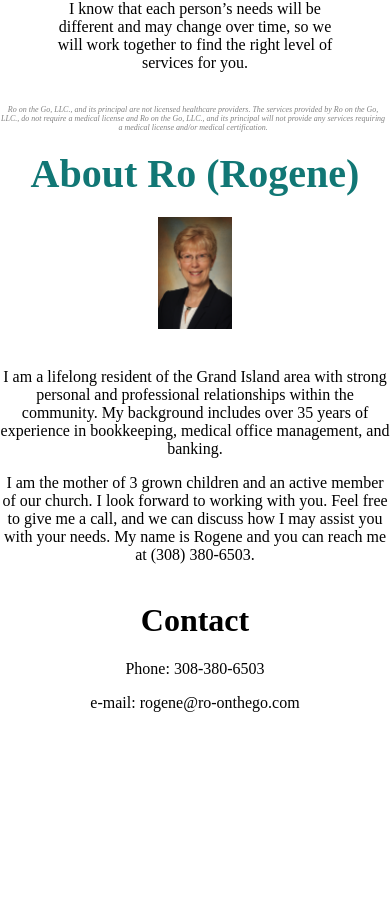
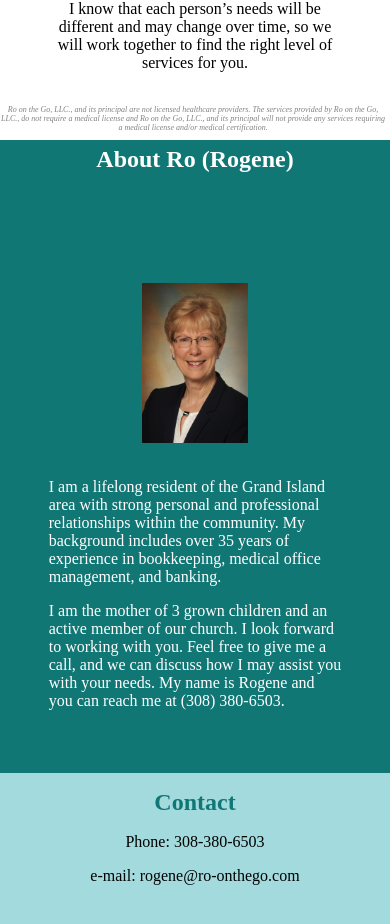
Before and after one commit to alexasparks/ro-onthego.com, a React (Create React App) app: page / in a window 390 px wide. Shown: the part 2268-3192 px from the top of the page. Before the commit the page ends 2996 px from the top, so only its background shows below. Built offline with nearby package versions, Linux system fonts and the light colour scheme; a web font is replaced by a local one.

Commit message:
all pages responsive in test

```diff
--- a/src/css/about.css
+++ b/src/css/about.css
@@ -33,12 +33,11 @@
 }
 
 
-@media screen and (min-width: 1024px) and (max-width: 1224px) {
+@media screen and (min-width: 768px) and (max-width: 1223px) {
   .about-page {
     height: 40vh;
     background-color: #117775;
     display: flex;
-    /* flex-direction: column; */
     flex-flow: row wrap;
   }
 
@@ -61,6 +60,37 @@
 
   .about-ro-content {
     color: white;
+    font-size: 95%;
+    text-align: left;
+  }
+}
+
+@media screen and (min-width: 320px) and (max-width: 767px) {
+  .about-page {
+    height: 75vh;
+    background-color: #117775;
+    display: flex;
+    flex-direction: column;
+  }
+
+  .about-page .heading {
+    color: white;
+    font-size: 150%;
+    margin: 1.5% auto auto auto;
+  }
+
+  .about-ro {
+    /* display: flex; */
+    width: 75vw;
+    margin: auto;
+  }
+
+  .about-ro img {
+    height: 10rem;
+  }
+
+  .about-ro-content {
+    color: white;
     font-size: 100%;
     text-align: left;
     /* margin: 0 auto; */
--- a/src/css/businessOverview.css
+++ b/src/css/businessOverview.css
@@ -21,7 +21,7 @@
   }
 }
 
-@media screen and (min-width: 768px) and (max-width: 1224px) {
+@media screen and (min-width: 768px) and (max-width: 1223px) {
   .bus-overview {
     height: 50vh;
     background-color: #117775;
@@ -31,7 +31,7 @@
   }
 
   .bus-overview h1 {
-    margin-top: 5%;
+    margin-top: 10%;
     margin-bottom: 0%;
     font-size: 200%;
   }
--- a/src/css/contact.css
+++ b/src/css/contact.css
@@ -12,7 +12,7 @@
   }
 }
 
-@media screen and (min-width: 1024px){
+@media screen and (min-width: 768px) and (max-width: 1223px) {
   .contact-page {
     height: 20vh;
     /* height: 65vh; */
@@ -20,11 +20,34 @@
     color: #117775;
   }
 
+  .contact-page h1 {
+    font-size: 150%
+  }
+
   .contact-page p {
-    font-size: 125%;
+    font-size: 100%;
     color: black;
   }
 }
+
+@media screen and (min-width: 320px) and (max-width: 767px) {
+  .contact-page {
+    height: 20vh;
+    /* height: 65vh; */
+    background-color: #A2DADD;
+    color: #117775;
+  }
+
+  .contact-page h1 {
+    font-size: 150%;
+  }
+
+  .contact-page p {
+    font-size: 100%;
+    color: black;
+  }
+}
+
     /* .contact-form {
       display: flex;
       flex-direction: column;
--- a/src/css/services.css
+++ b/src/css/services.css
@@ -70,13 +70,13 @@
   }
 }
 
-@media screen and (min-width: 1024px) and (max-width: 1224px) {
+@media screen and (min-width: 768px) and (max-width: 1224px) {
   .services-page {
     display: flex;
     flex-direction: column;
     width: 100vw;
     /* margin: auto; */
-    height: 100vh;
+
     /* margin-bottom: 3em; */
     background-color: white;
   }
@@ -138,7 +138,7 @@
     text-align: center;
     color: rgb(130, 130, 130);
     font-size: .5em;
-    margin-top: 25%;
+    margin-top: 1%;
   }
 }
 
@@ -161,20 +161,12 @@
   }
 
   .services-text-icons-container {
-    /* border: 2px solid green; */
     display: flex;
     flex-direction: column;
-    /* flex-flow: row wrap; */
     width: 100vw;
     justify-content: center;
     margin: 2.5% auto;
   }
-
-  /* .column-item {
-    display: flex;
-    flex-direction: column;
-    width: 30%;
-  } */
 
   .services-icon {
     width: 6em;
```
